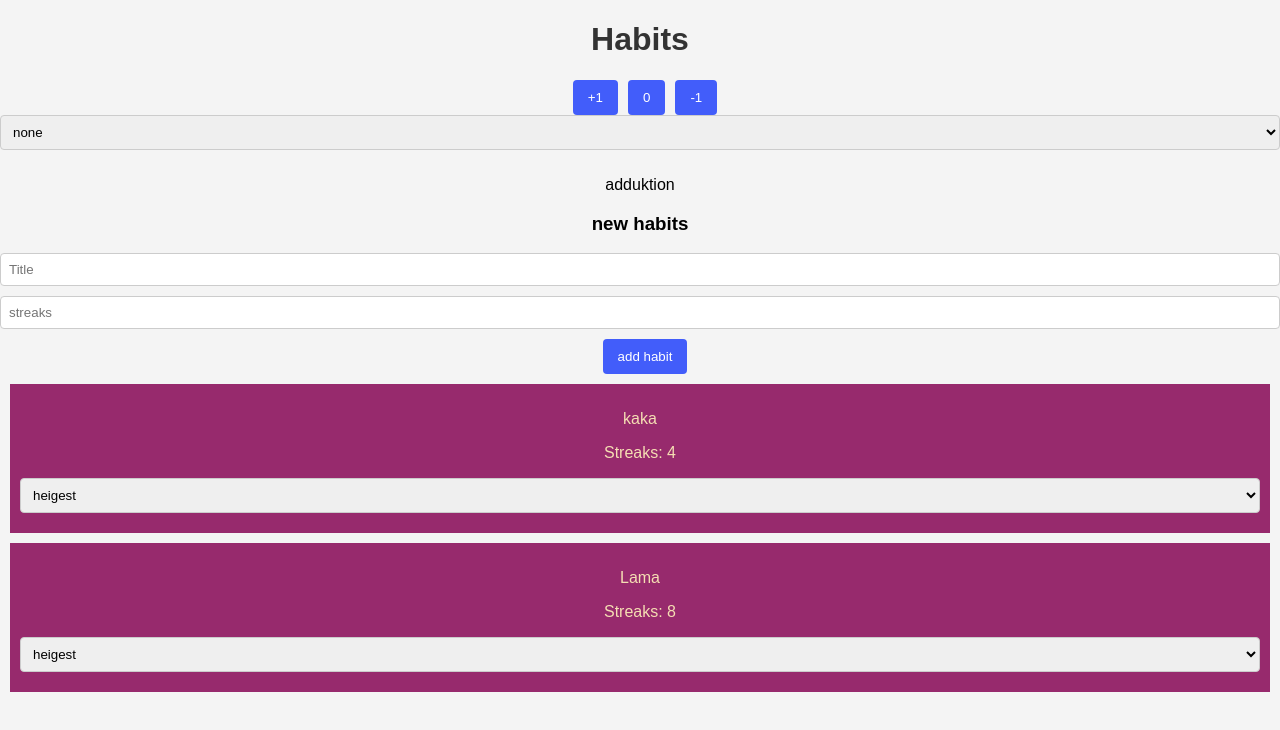
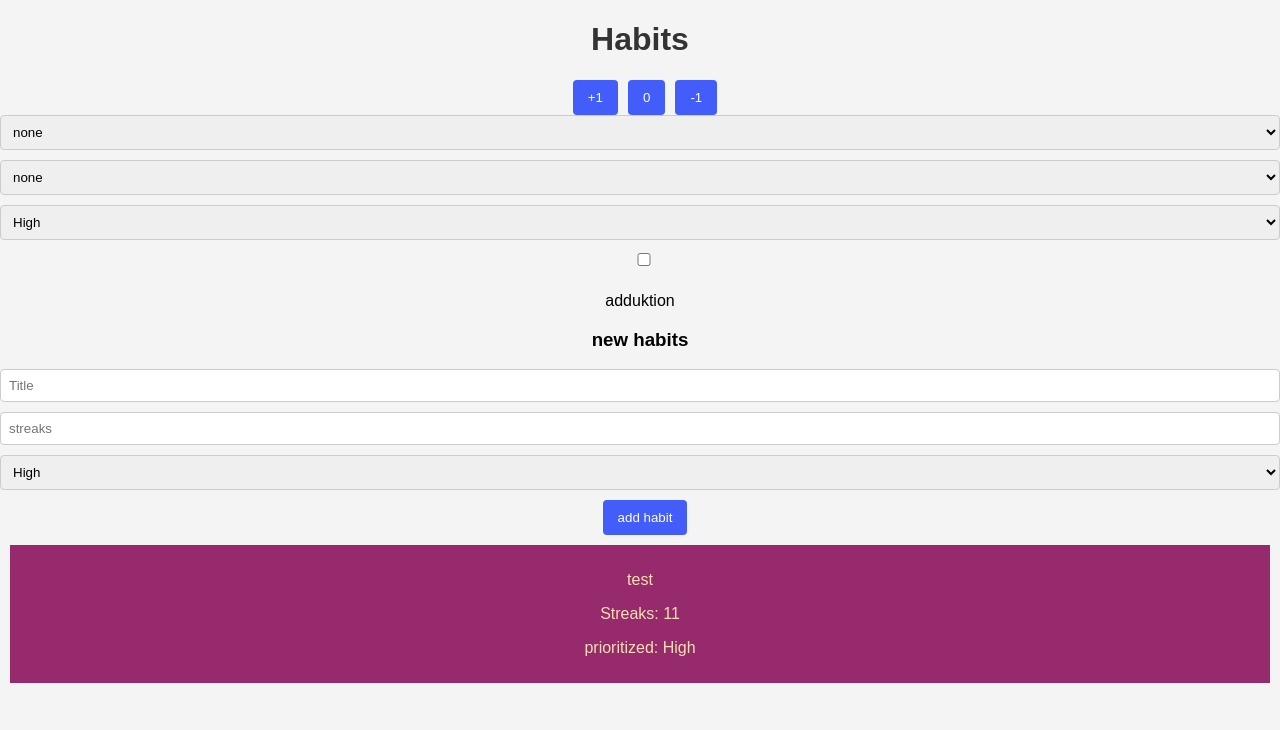
Before and after one commit to AlexanderLindgren1/Grupp-1-frontend-2, a React (Create React App) app: page /Habits in a window 1280 px wide. Shown: the top 730 px of the page. Built offline with nearby package versions, Linux system fonts and the light colour scheme.

Commit message:
added prio sort

```diff
--- a/src/components/Habits.jsx
+++ b/src/components/Habits.jsx
@@ -3,19 +3,21 @@ import { NewHabits } from "./NewHabits";
 
 export function Habits(props) {
   let [changer, setchanger] = useState("adduktion");
-  let [sortingOption, setSortingOption] = useState("none");
-  let [habits, sethabits] = useState([
-    { Title: "kaka", streak: 4 },
-    { Title: "Lama", streak: 8 },
+
+  let [habits, setHabits] = useState([
+    // here is the save habits and transport it
+    { title: "test", streak: 11, Priority: { name: "High", number: 3 } },
   ]);
 
   function addhabits(objects) {
     let updatedHabits = [...habits];
     updatedHabits.push(objects);
-    sethabits(updatedHabits);
+
+    handleRankingSystem(updatedHabits);
   }
 
   let updatehabit = (index) => {
+    // here will streaks changes in streaks
     let updatedHabits = [...habits];
 
     if (changer === "adduktion") {
@@ -25,47 +27,105 @@ export function Habits(props) {
     } else if (changer === "subtraction") {
       updatedHabits[index].streak -= 1;
     }
-
-    sethabits(updatedHabits);
+    handleRankingSystem(updatedHabits);
   };
 
-  let handleSortingChange = (event) => {
-    setSortingOption(event.target.value);
-    if (event.target.value === "highest") {
-      rankingHighToLow();
-    } else if (event.target.value === "lowest") {
-      rankingLowToHigh();
+  let handleRankingSystem = (event) => {
+    console.log("handle suff");
+    // here will it filter and sort habits
+    let sortingStreakSelector = document.getElementById(
+      "sortingStreakSelector"
+    ).value;
+    let sortingPrioritySelector = document.getElementById(
+      "sortingPrioritySelector"
+    ).value;
+    let checkboxfilter = document.getElementById("checkboxfilter");
+      console.log(checkboxfilter.checked)
+    let filter = document.getElementById("filter").value;
+    //Filter prio
+    if (checkboxfilter.checked) {
+      if (filter == "FilterHigh") {
+        console.log(filter+ " 1")
+        event.filter((habit) => habit.Priority.name === "High");
+      } else if (filter == "FilterLow") {
+        console.log(filter + " 2");
+        event.filter((habit) => habit.Priority.name === "Low");
+        console.log(event);
+      }
     }
-  };
+    if (sortingStreakSelector === "highest") {
+      event.sort((a, b) => b.streak - a.streak);
+    } else if (sortingStreakSelector === "lowest") {
+      event.sort((a, b) => a.streak - b.streak);
+    }
 
-  let rankingHighToLow = () => {
-    let sortedHabits = [...habits];
-    sortedHabits.sort((a, b) => b.streak - a.streak);
-    sethabits(sortedHabits);
-  };
-
-  let rankingLowToHigh = () => {
-    let sortedHabits = [...habits];
-    sortedHabits.sort((a, b) => a.streak - b.streak);
-    sethabits(sortedHabits);
+    if (sortingPrioritySelector === "high") {
+      event.sort((a, b) => b.Priority.number - a.Priority.number);
+    } else if (sortingPrioritySelector === "low") {
+      event.sort((a, b) => a.Priority.number - b.Priority.number);
+    }
+    return setHabits(event);
   };
 
   return (
     <>
       <h1>Habits</h1>
+      {/* those buttons are made to change the the value of streaks as user wish */}
       <button onClick={() => setchanger("adduktion")}>+1</button>
       <button onClick={() => setchanger("Zero")}>0</button>
       <button onClick={() => setchanger("subtraction")}>-1</button>
 
-      <select name="sorting" id="sorting" onChange={handleSortingChange}>
+      {/* Here can user sort habits by high and low*/}
+      <select
+        name="sorting"
+        id="sortingStreakSelector"
+        onChange={() => {
+          let rankStreakHabits = [...habits];
+          handleRankingSystem(rankStreakHabits);
+        }}>
         <option value="none">none</option>
         <option value="highest">highest to lowest</option>
+
         <option value="lowest">lowest to highest</option>
       </select>
+      {/* Here can user sort Priority habits by high and low*/}
+      <select
+        name="sorting"
+        id="sortingPrioritySelector"
+        onChange={() => {
+          let rankPriorityHabits = [...habits];
+          handleRankingSystem(rankPriorityHabits);
+        }}>
+        <option value="none">none</option>
+        <option value="high">highest to lowest</option>
 
+        <option value="low">lowest to highest</option>
+      </select>
+      <select
+        name=""
+        id="filter"
+        onChange={() => {
+          let rankPriorityHabits = [...habits];
+          handleRankingSystem(rankPriorityHabits);
+        }}>
+        <option value="FilterHigh">High</option>
+        <option value="FilterLow">Low</option>
+      </select>
+      <input
+        type="checkbox"
+        id="checkboxfilter"
+        onChange={() => {
+          let rankPriorityHabits = [...habits];
+          handleRankingSystem(rankPriorityHabits);
+        }}
+      />
       <p>{changer}</p>
 
-      <NewHabits habits={habits} updatehabit={updatehabit} addhabits={addhabits} />
+      <NewHabits
+        habits={habits}
+        updatehabit={updatehabit}
+        addhabits={addhabits}
+      />
     </>
   );
 }
--- a/src/components/NewHabits.jsx
+++ b/src/components/NewHabits.jsx
@@ -1,61 +1,79 @@
-import { useState } from "react"
+import { useState } from "react";
 
 export function NewHabits(props) {
-
+  let [moveData, setMoveData] = useState([{ name: "High", number: 3 }]);
 
   let addOneToStreak = (index) => {
+    props.updatehabit(index);
+  };
 
-
-        props.updatehabit(index)
-    }
-
-    return <div>
-
-
-
+  return (
+    <div>
       <h3>new habits</h3>
       <input type="text" placeholder="Title" id="habit" />
       <input type="number" placeholder="streaks" id="startstreaks" />
-        <button onClick={() => {
+      <select name="" id="prioritizeHabit">
+        <option value="High">High</option>
+        <option value="Medium">Medium</option>
+        <option value="Low">Low</option>
+      </select>
 
+      <button
+        onClick={() => {
+          let inputhabit = document.getElementById("habit").value;
+          let inputstreaks = parseInt(
+            document.getElementById("startstreaks").value
+          );
 
-            let inputhabit = document.getElementById("habit").value
-            let inputstreaks = parseInt(document.getElementById("startstreaks").value)
+          let prioritizeHabit =
+            document.getElementById("prioritizeHabit").value;
+
+          let addNumberOnProtize = (x) => {
+            let numberObject;
+            if (x === "High") {
+              numberObject = { name: x, number: 3 };
+
+            } else if (x === "Medium") {
+              numberObject = { name: x, number: 2 };
+            } else if (x === "Low") {
+              numberObject = { name: x, number: 1 };
+            }
+            return numberObject;
+          };
+
           if (!inputhabit == "" && !inputstreaks == "") {
             let newhabit = {
-                    Title: inputhabit,
-                    streak: inputstreaks
+              title: inputhabit,
+              streak: inputstreaks,
+              Priority: addNumberOnProtize(prioritizeHabit),
+            };
+
+            props.addhabits(newhabit);
+          } else {
+            alert(
+              "You most write something in the title and add number on streaks"
+            );
           }
-                console.log(newhabit);
-                props.addhabits(newhabit)
-            }
-            else {
-                alert("You most write something in the title and add number on streaks");
-            }
+        }}>
+        add habit
+      </button>
+      <div className="Container">
+        {props.habits &&
+          props.habits.map((habit, index) => {
 
-
-
-
-        }}>add habit</button>
-        <div className="Container">
-
-
-            {props.habits && props.habits.map((habit, index) => {
-                return <div className="item" key={index} id={index} onClick={() => addOneToStreak(index)}><p >{habit.Title}</p>
+            return (
+              <div
+                className="item"
+                key={index}
+                id={index}
+                onClick={() => addOneToStreak(index)}>
+                <p>{habit.title}</p>
                 <p>Streaks: {habit.streak}</p>
-
-                    <div className="procolactor"></div>
-
-
-                    <select  id={"Prioritet "+ index} onChange={()=>props.rankingHighToLow()}>
-                        <option value={"heigest" }>heigest</option>
-                        <option value={"medium" } >medium</option>
-                        <option value={"low" } >low</option>
-                    </select>
+                <p> prioritized: {habit.Priority.name}</p>
               </div>
-
+            );
           })}
       </div>
-
     </div>
+  );
 }
```
Lines whose indentation alone changed are shown as unchanged.
